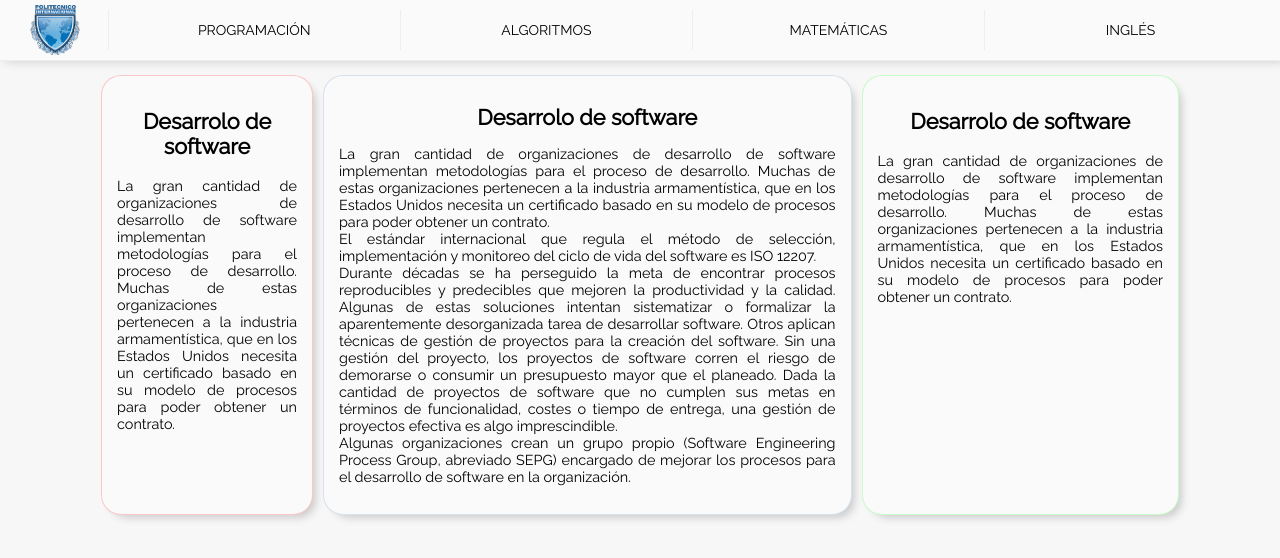
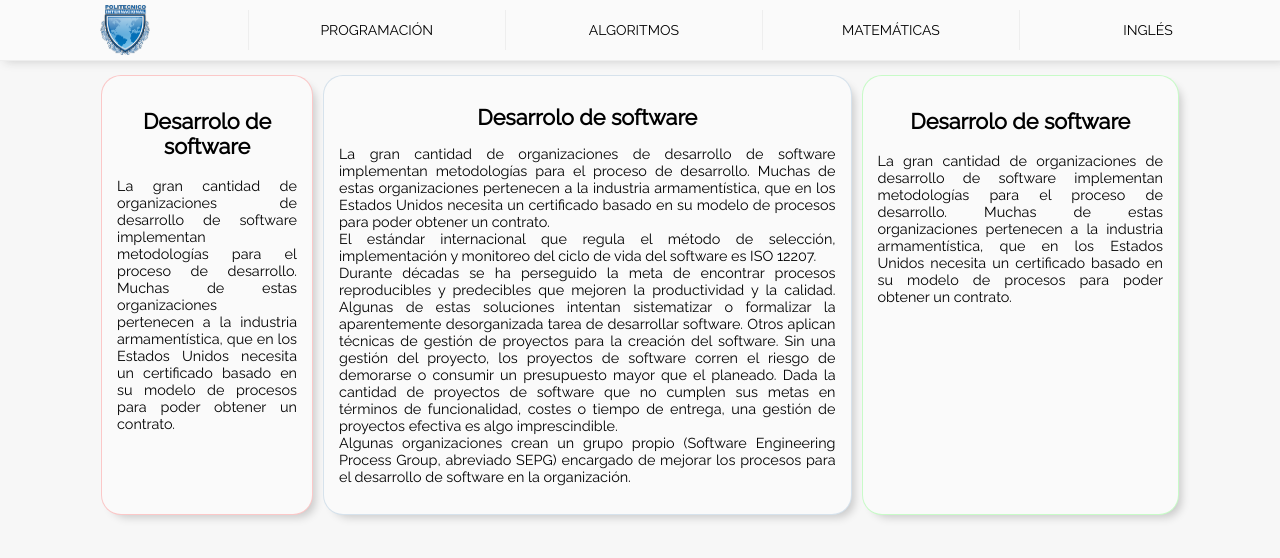
Before and after one commit to Angelozam17/Programaci-n-web-Polit-cnico-Internacional, a plain HTML site: page Programación/clase_5/index.html in a window 1280 px wide. Drawn offline with Linux system fonts and the light colour scheme.

Commit message:
Clase #6

```diff
--- a/Programación/clase_5/estilos/estilos.css
+++ b/Programación/clase_5/estilos/estilos.css
@@ -19,7 +19,7 @@ body {
   height: 50px;
   position: absolute;
   width: 50px;
-  margin: 5px 30px;
+  margin: 5px 100px;
 }
 .nav .logo .logo__img {
   height: 100%;
@@ -31,7 +31,7 @@ body {
   height: 60px;
   list-style: none;
   margin: 0 auto;
-  margin-left: 110px;
+  margin-left: 250px;
   padding-left: 0;
   text-transform: uppercase;
 }
--- /dev/null
+++ b/Programación/clase_6/estilos.css
@@ -0,0 +1,93 @@
+*{
+    box-sizing: border-box;
+}
+
+body{
+    margin: 0;
+    padding:0;
+    width: 100%;
+    background-color: #eee;
+}
+
+.nav {
+    width: 100%;
+    border-bottom: 1px solid #eee;
+    box-shadow: 5px 0 10px #cacaca;
+    position: fixed;
+    top: 0;
+    background-color: #fafafa;
+  }
+  .nav .logo {
+    height: 50px;
+    position: absolute;
+    width: 50px;
+    margin: 5px 100px;
+  }
+  .nav .logo .logo__img {
+    height: 100%;
+    position: absolute;
+    width: 100%;
+  }
+  .nav ul {
+    font-size: 14px;
+    height: 60px;
+    list-style: none;
+    margin: 0 auto;
+    margin-left: 250px;
+    padding-left: 0;
+    text-transform: uppercase;
+  }
+  .nav ul .list__item {
+    cursor: pointer;
+    display: inline-block;
+    height: 100%;
+    line-height: 60px;
+    margin: auto -2px;
+    text-align: center;
+    width: 25%;
+    min-width: 110px;
+    position: relative;
+    transition: 0.2s background-color ease;
+  }
+  .nav ul .list__item:hover {
+    background-color: #eee;
+  }
+  .nav ul .list__item::before {
+    content: "";
+    width: 1px;
+    height: 40px;
+    background-color: #eee;
+    top: 50%;
+    left: 0;
+    position: absolute;
+    margin-top: -20px;
+  }
+
+.content{
+    width: 80%;
+    height: 100%;
+    margin-top: 70px;
+    margin-left:auto;
+    margin-right:auto;
+}
+
+.section-left,
+.principal,
+.section-right{
+    border:1px solid #a1a1a1;
+    padding: 10px;
+    height: 80vh;
+    display: inline-block;
+    border-radius: 25px;
+}
+
+.section-left,
+.section-right{
+    background-color: white;
+    width: 24%;
+}
+
+.principal{
+    background-color: #eee;
+    width: 50%;
+}
```
Also changed, not shown: Programación/clase_6/index.html (added, +70 -0 lines), Programación/clase_6/logo.png (added).
